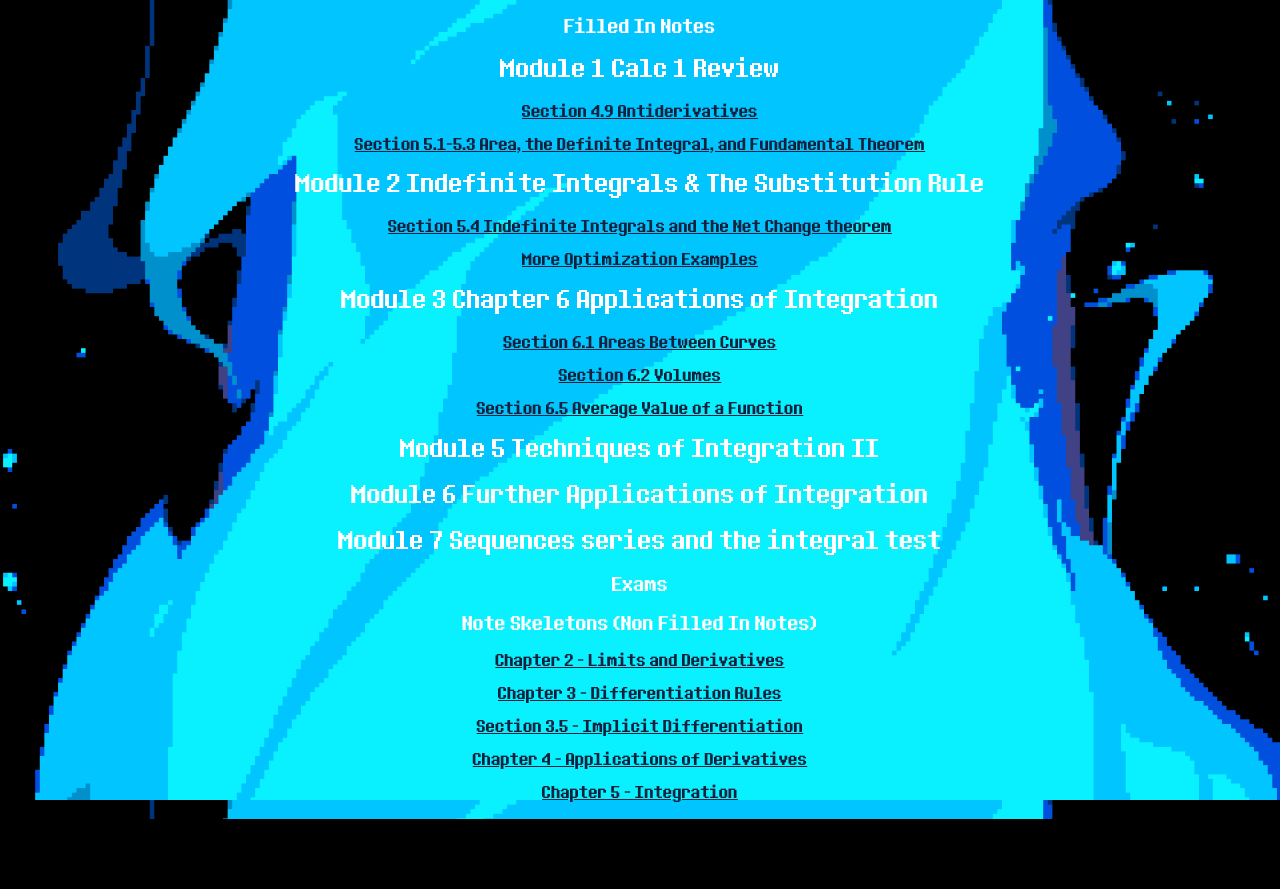
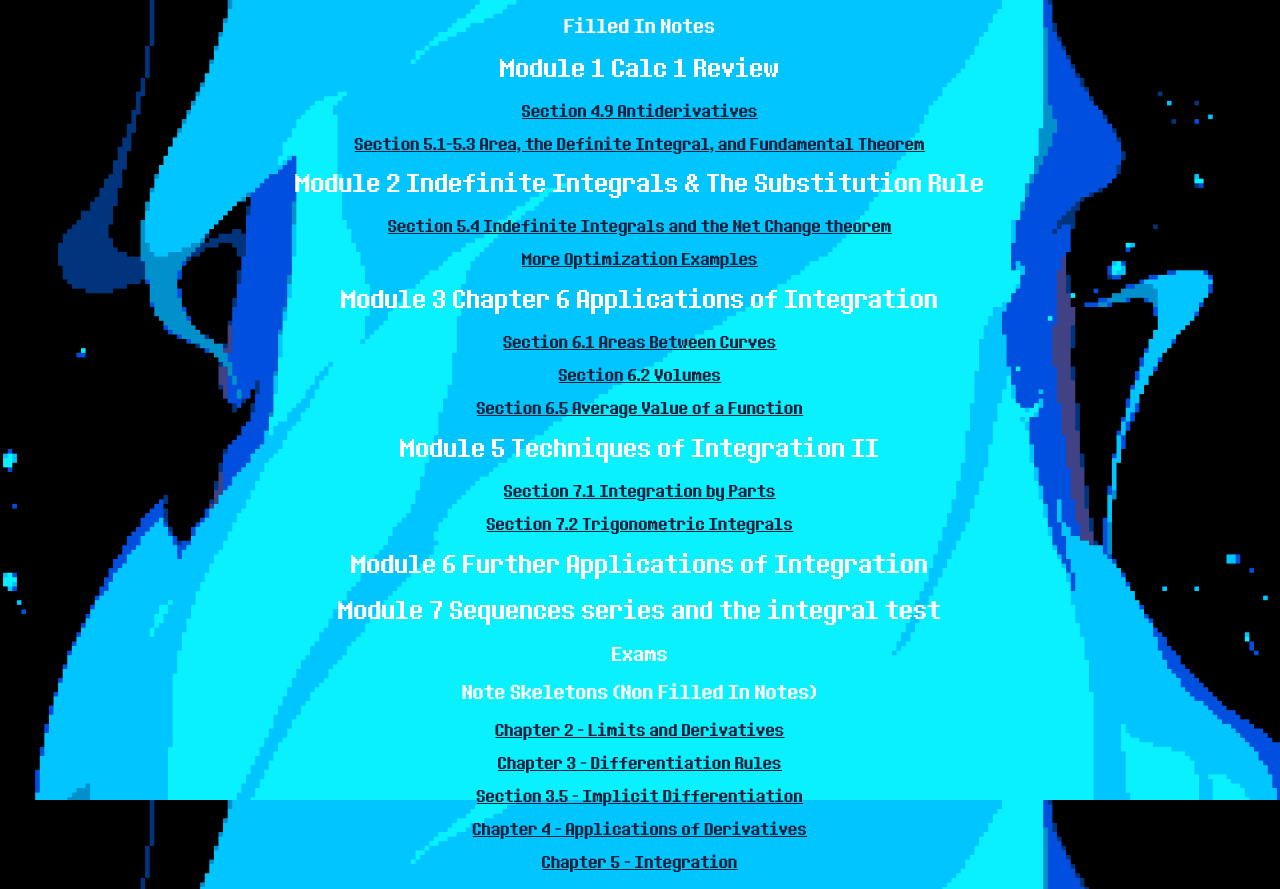
Before and after one commit to Plantarc/csslides, a plain HTML site: page mth151.html in a window 1280 px wide. Before the commit the page ends 819 px from the top, so only its background shows below. Drawn offline with Linux system fonts and the light colour scheme.

Commit message:
Added module 5 pdfs and links

```diff
--- a/mth151.html
+++ b/mth151.html
@@ -25,7 +25,8 @@
             <p><a class = "linkdarkcolor" href="resources/MTH 151/Module 3/Section 6.2 Volumes..pdf">Section 6.2 Volumes</a></p>
             <p><a class = "linkdarkcolor" href="resources/MTH 151/Module 3/Section 6.5 Average Value of a Function.pdf">Section 6.5 Average Value of a Function</a></p>
             <h2 class="notbold">Module 5 Techniques of Integration II</h2>
-
+            <p><a class = "linkdarkcolor" href="resources/MTH 151/Module 4/Section 7.1 Integration by Parts.pdf">Section 7.1 Integration by Parts</a></p>
+            <p><a class = "linkdarkcolor" href="resources/MTH 151/Module 4/Section 7.2 Trigonometric Integrals.pdf">Section 7.2 Trigonometric Integrals</a></p>
             <h2 class="notbold">Module 6 Further Applications of Integration</h2>
 
             <h2 class="notbold">Module 7 Sequences series and the integral test</h2>
```
Also changed, not shown: 2 other files.
